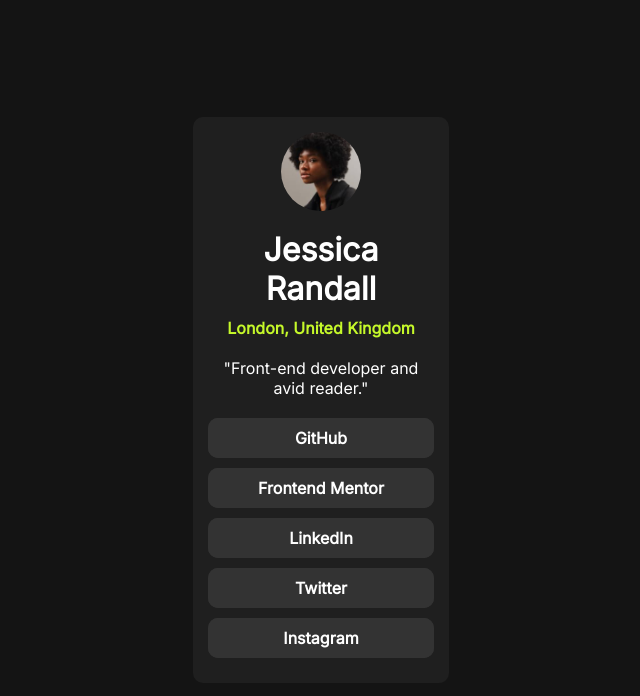
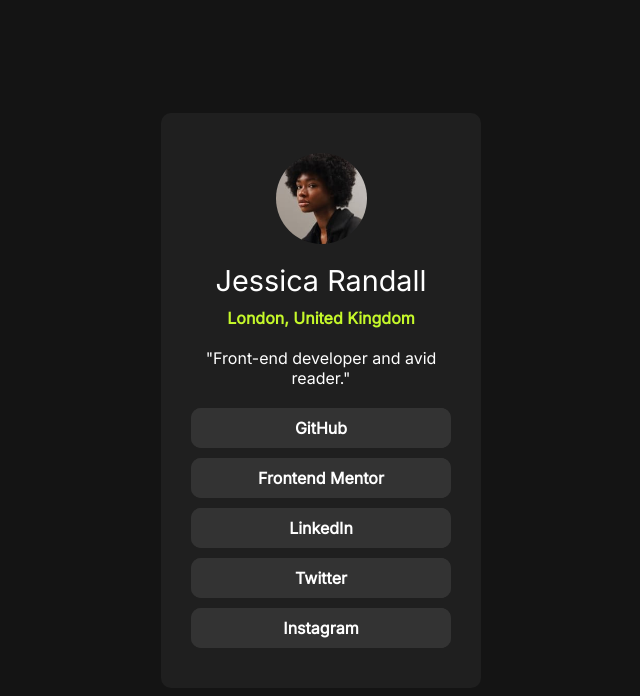
Before and after one commit to Yaretzky/FM-Social-links-profile, a plain HTML site: page index.html in a window 1280 px wide. Shown: the whole page, without its empty margins (319-959 px from the left). Drawn offline with Linux system fonts and the light colour scheme.

Commit message:
Change h1 fz and width of container

```diff
--- a/style.css
+++ b/style.css
@@ -53,8 +53,9 @@ header img {
 }
 
 header h1 {
-    font-weight: 600;
+    font-weight: 400;
     margin: 15px 0 10px;
+    font-size: 1.8rem;
 }
 
 header span {
@@ -75,6 +76,7 @@ ul li a:hover {
 
 @media (min-width: 1024px) {
     div.wrapper {
-        width: 20%;
+        width: 25%;
+        padding: 40px 30px 30px;
     }
 }
```
